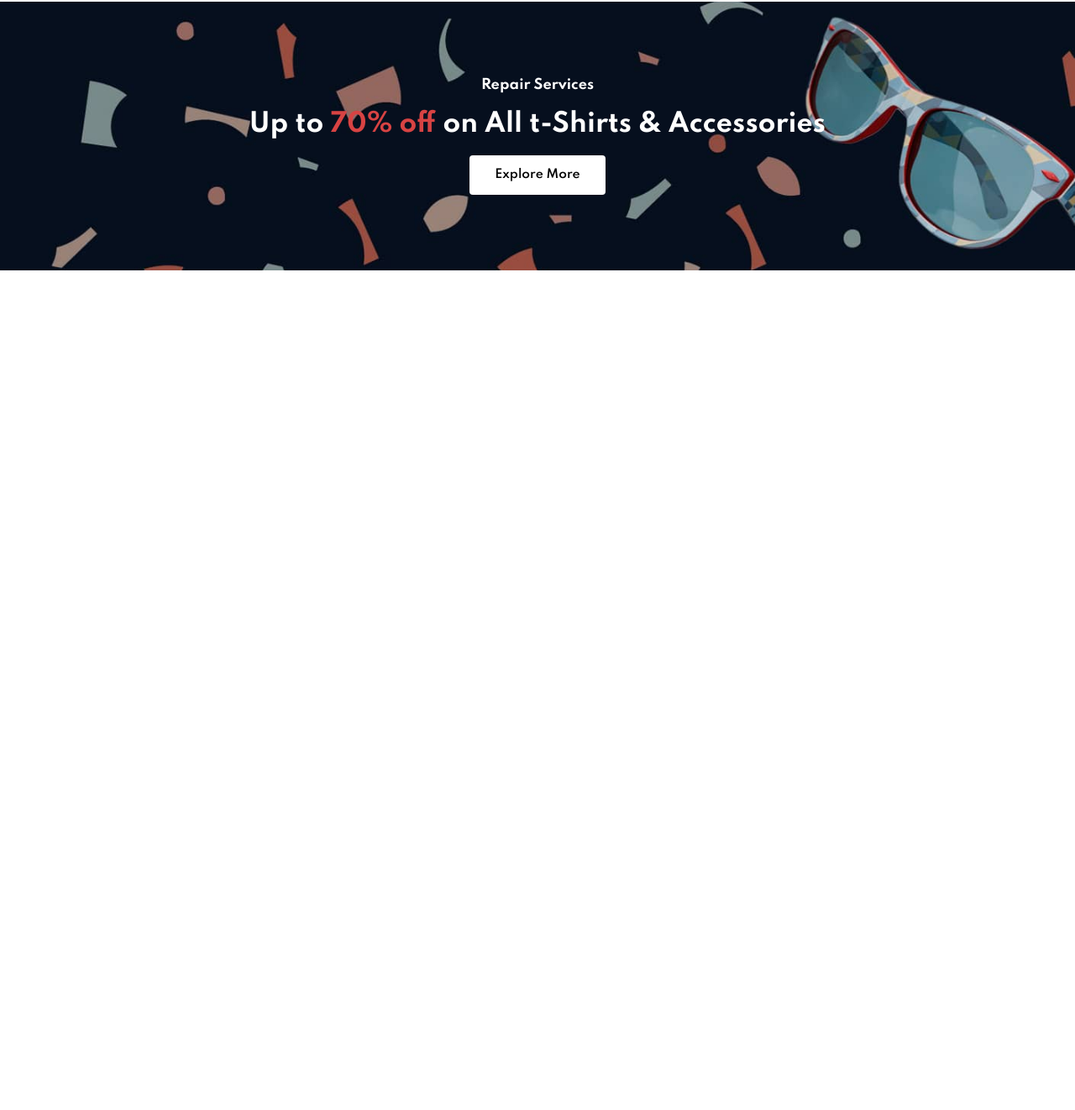
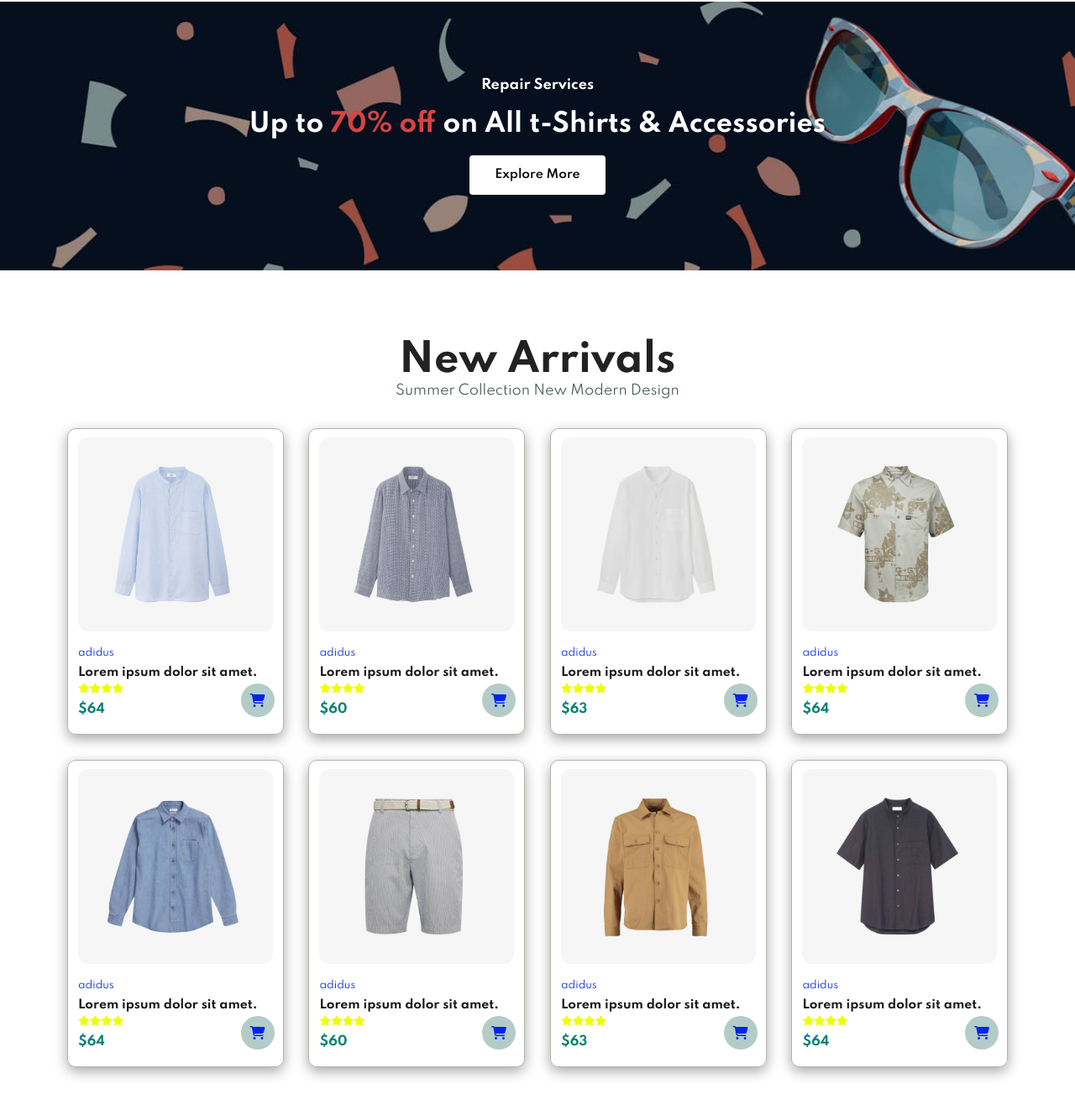
Before and after one commit to berasumit611/JavaScript-Ecommerce, a website built with Vite: page index.html in a window 1280 px wide. Shown: the part 2113-3435 px from the top of the page at 84% size. Before the commit the page ends 2475 px from the top, so only its background shows below. Built offline with nearby package versions, Linux system fonts and the light colour scheme.

Commit message:
New arrivals section added

```diff
--- a/index.html
+++ b/index.html
@@ -193,6 +193,122 @@
    </section>
    <!-- call to action banner end-->
 
+   <!-- New arrivals section start -->
+   <!-- copy from feature products and change the image -->
+   <section id="product1" class="section-p1">
+    <h2>New Arrivals</h2>
+    <p>Summer Collection New Modern Design</p>
+    <div class="pro-container">
+      <div class="pro">
+        <img src="img/products/n1.jpg" alt="">
+        <div class="des">
+          <span>adidus</span>
+          <h5>Lorem ipsum dolor sit amet.</h5>
+          <div class="star">
+            <i class="fa-solid fa-star"></i><i class="fa-solid fa-star"></i><i class="fa-solid fa-star"></i><i class="fa-solid fa-star"></i>
+          </div>
+          <h4>$64</h4>
+        </div>
+        <a href=""><i class="fa-solid fa-cart-shopping cart"></i></a>
+      </div>
+
+      <div class="pro">
+        <img src="img/products/n2.jpg" alt="">
+        <div class="des">
+          <span>adidus</span>
+          <h5>Lorem ipsum dolor sit amet.</h5>
+          <div class="star">
+            <i class="fa-solid fa-star"></i><i class="fa-solid fa-star"></i><i class="fa-solid fa-star"></i><i class="fa-solid fa-star"></i>
+          </div>
+          <h4>$60</h4>
+        </div>
+        <a href=""><i class="fa-solid fa-cart-shopping cart"></i></a>
+      </div>
+
+      <div class="pro">
+        <img src="img/products/n3.jpg" alt="">
+        <div class="des">
+          <span>adidus</span>
+          <h5>Lorem ipsum dolor sit amet.</h5>
+          <div class="star">
+            <i class="fa-solid fa-star"></i><i class="fa-solid fa-star"></i><i class="fa-solid fa-star"></i><i class="fa-solid fa-star"></i>
+          </div>
+          <h4>$63</h4>
+        </div>
+        <a href=""><i class="fa-solid fa-cart-shopping cart"></i></a>
+      </div>
+
+      <div class="pro">
+        <img src="img/products/n4.jpg" alt="">
+        <div class="des">
+          <span>adidus</span>
+          <h5>Lorem ipsum dolor sit amet.</h5>
+          <div class="star">
+            <i class="fa-solid fa-star"></i><i class="fa-solid fa-star"></i><i class="fa-solid fa-star"></i><i class="fa-solid fa-star"></i>
+          </div>
+          <h4>$64</h4>
+        </div>
+        <a href=""><i class="fa-solid fa-cart-shopping cart"></i></a>
+      </div>
+
+      <div class="pro">
+        <img src="img/products/n5.jpg" alt="">
+        <div class="des">
+          <span>adidus</span>
+          <h5>Lorem ipsum dolor sit amet.</h5>
+          <div class="star">
+            <i class="fa-solid fa-star"></i><i class="fa-solid fa-star"></i><i class="fa-solid fa-star"></i><i class="fa-solid fa-star"></i>
+          </div>
+          <h4>$64</h4>
+        </div>
+        <a href=""><i class="fa-solid fa-cart-shopping cart"></i></a>
+      </div>
+
+      <div class="pro">
+        <img src="img/products/n6.jpg" alt="">
+        <div class="des">
+          <span>adidus</span>
+          <h5>Lorem ipsum dolor sit amet.</h5>
+          <div class="star">
+            <i class="fa-solid fa-star"></i><i class="fa-solid fa-star"></i><i class="fa-solid fa-star"></i><i class="fa-solid fa-star"></i>
+          </div>
+          <h4>$60</h4>
+        </div>
+        <a href=""><i class="fa-solid fa-cart-shopping cart"></i></a>
+      </div>
+
+      <div class="pro">
+        <img src="img/products/n7.jpg" alt="">
+        <div class="des">
+          <span>adidus</span>
+          <h5>Lorem ipsum dolor sit amet.</h5>
+          <div class="star">
+            <i class="fa-solid fa-star"></i><i class="fa-solid fa-star"></i><i class="fa-solid fa-star"></i><i class="fa-solid fa-star"></i>
+          </div>
+          <h4>$63</h4>
+        </div>
+        <a href=""><i class="fa-solid fa-cart-shopping cart"></i></a>
+      </div>
+
+      <div class="pro">
+        <img src="img/products/n8.jpg" alt="">
+        <div class="des">
+          <span>adidus</span>
+          <h5>Lorem ipsum dolor sit amet.</h5>
+          <div class="star">
+            <i class="fa-solid fa-star"></i><i class="fa-solid fa-star"></i><i class="fa-solid fa-star"></i><i class="fa-solid fa-star"></i>
+          </div>
+          <h4>$64</h4>
+        </div>
+        <a href=""><i class="fa-solid fa-cart-shopping cart"></i></a>
+      </div>
+    </div>
+   </section>
+   <!-- New arrivals section end -->
+
+   <!-- New  -->
+
+
 
 
 
```
